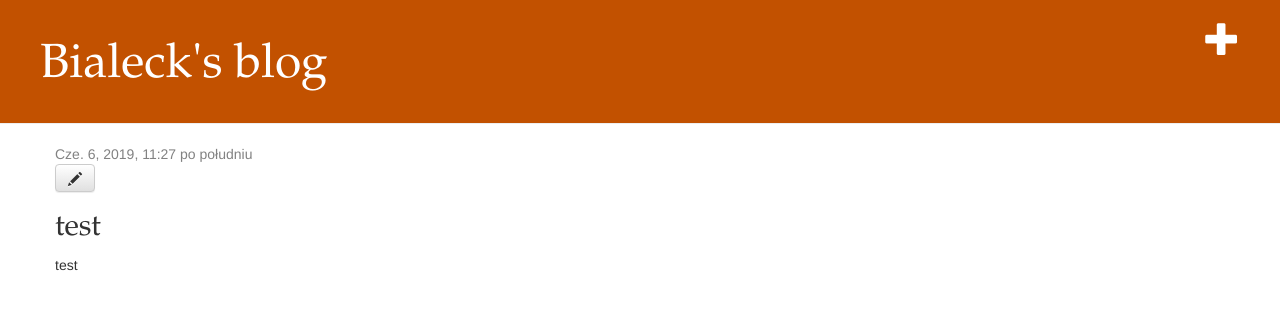
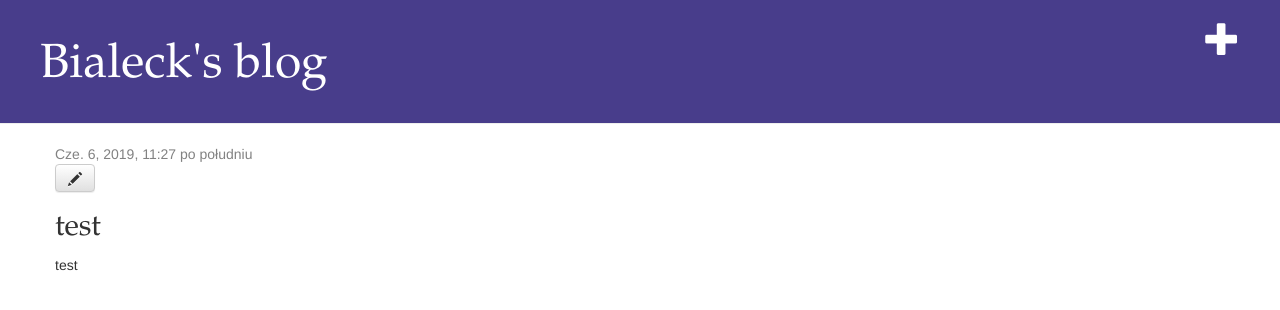
Before and after one commit to bialeckk/bialecksblog, a Django app: page /post/3/ in a window 1280 px wide. Shown: the top 310 px of the page. Run offline with Django 3.2, Linux system fonts and the light colour scheme; data comes from the database, SQL or seed files in the repository; some libraries are stand-ins or nearby versions.

Commit message:
Update blog.css

```diff
--- a/blog/static/css/blog.css
+++ b/blog/static/css/blog.css
@@ -1,5 +1,5 @@
 .page-header {
-    background-color: #C25100;
+    background-color: #483D8B;
     margin-top: 0;
     padding: 20px 20px 20px 40px;
 }
```
